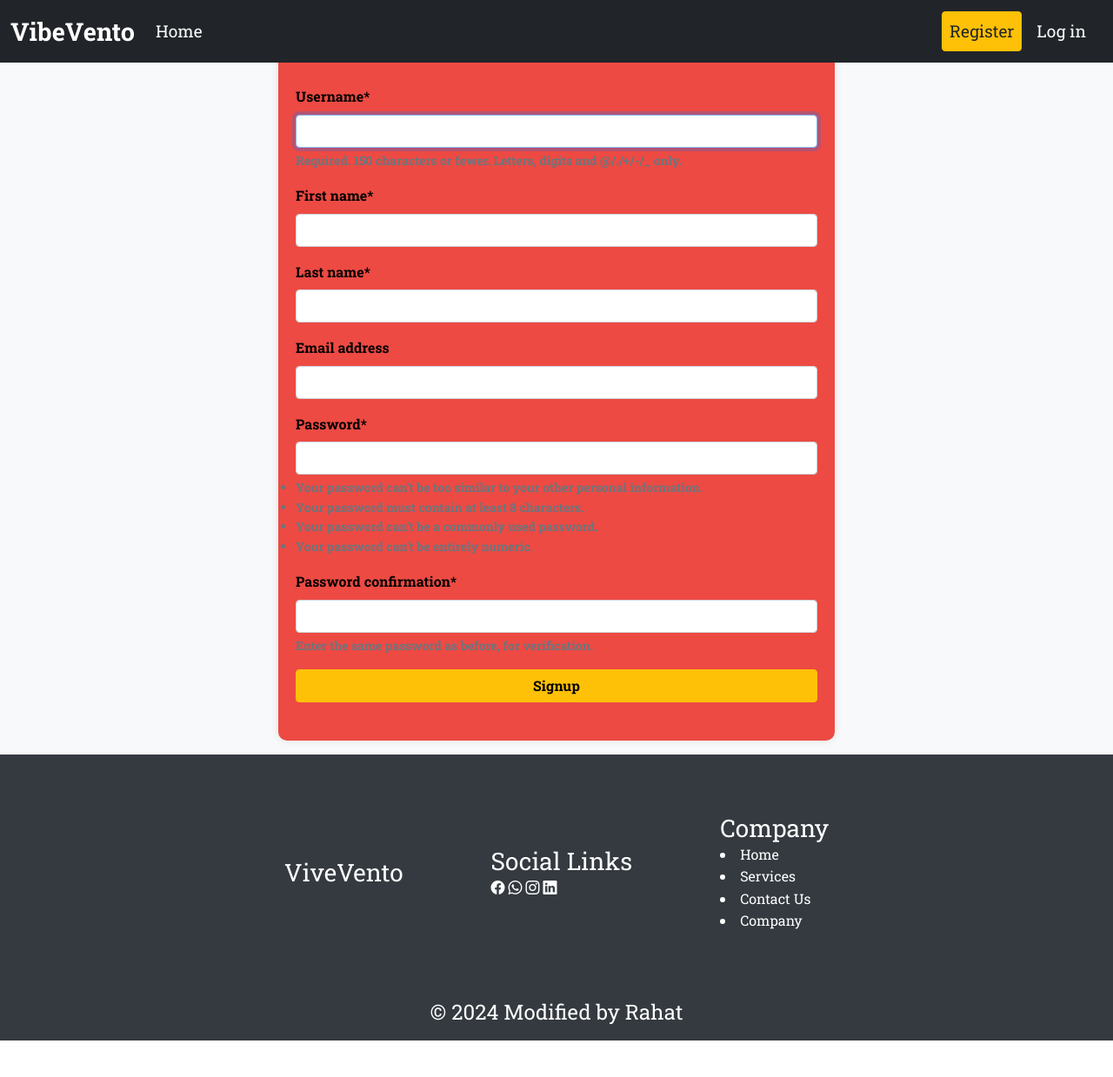
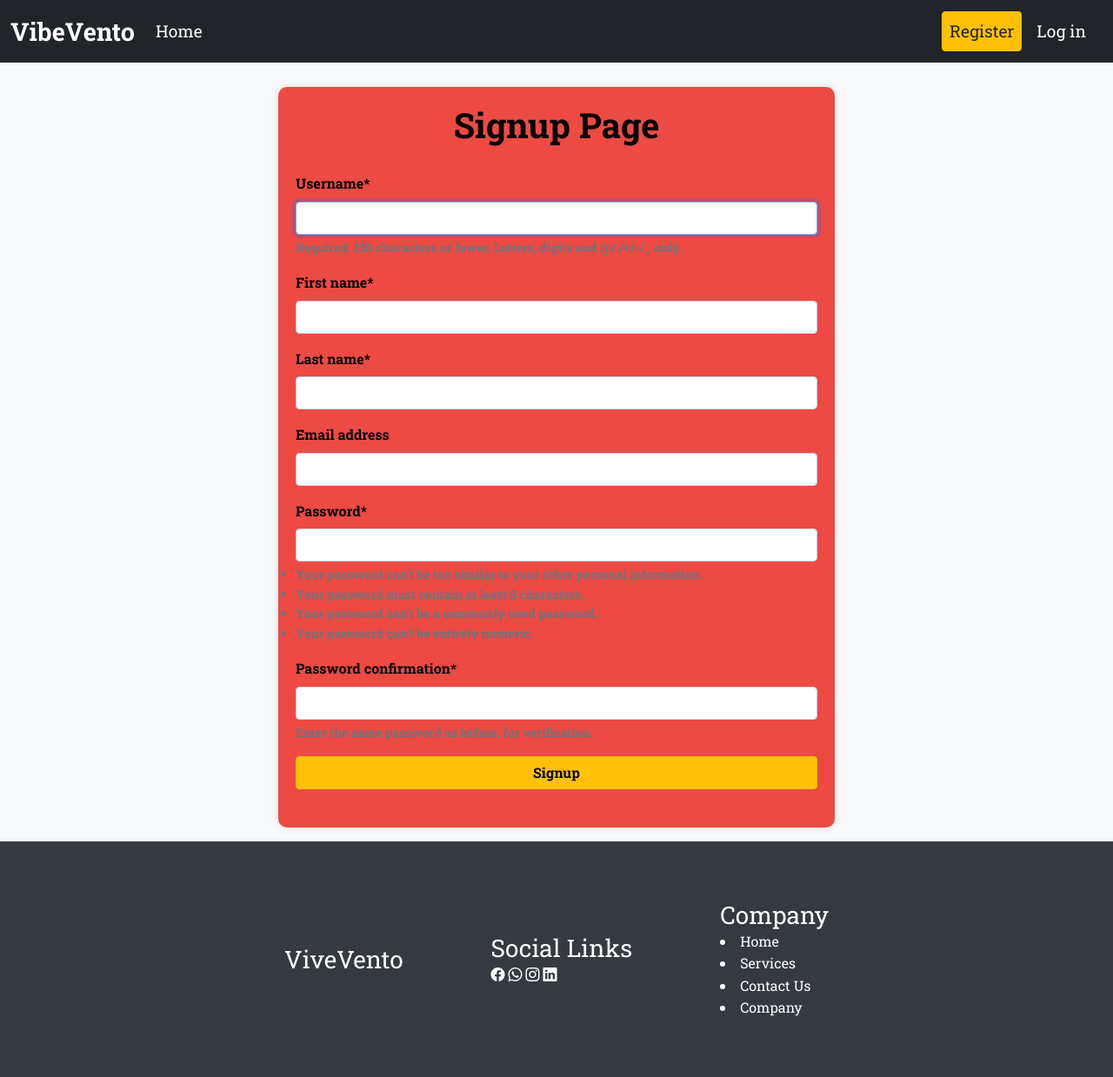
Before and after one commit to rafiqul0004/Event-Management-Project, a Django app: page /user/signup/ in a window 1280 px wide. Shown: the top 1239 px of the page at 87% size. Before the commit the page ends 1197 px from the top, so only its background shows below. Run offline with Django 5.2, Linux system fonts and the light colour scheme; some libraries are stand-ins or nearby versions.

Commit message:
Form space update

```diff
--- a/templates/base.html
+++ b/templates/base.html
@@ -20,7 +20,7 @@
 <body >
 
     {% comment %} Navbar Section {% endcomment %}
-    <nav class=" nav-color navbar navbar-expand-lg navbar-dark bg-dark fixed-top">
+    <nav class=" nav-color navbar navbar-expand-lg navbar-dark bg-dark fixed-top mb-5">
         <div class="container-fluid">
           <a class="navbar-brand" href="#">VibeVento</a>
           <button class="navbar-toggler" type="button" data-bs-toggle="collapse" data-bs-target="#navbarSupportedContent" aria-controls="navbarSupportedContent" aria-expanded="false" aria-label="Toggle navigation">
--- a/user/templates/signup.html
+++ b/user/templates/signup.html
@@ -4,7 +4,7 @@
 {% load static %}
 
 {% block content %}
-<div class="form-card" style="background-color: #ED4A43; padding: 20px; border-radius: 10px; box-shadow: 0 0 10px rgba(0, 0, 0, 0.1); width: 50%; margin: auto;">
+<div class="form-card" style="background-color: #ED4A43; padding: 20px; border-radius: 10px; box-shadow: 0 0 10px rgba(0, 0, 0, 0.1); width: 50%; margin: auto; margin-top:100px">
     <form method="post" style="color: black; font-weight: bold;">
         <h1 style="text-align: center; margin-bottom: 30px; font-weight: bold; color: black;">{{ type }} Page</h1>
 
```
Also changed, not shown: db.sqlite3.
